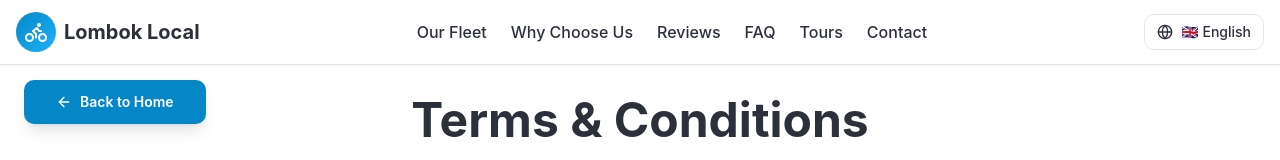
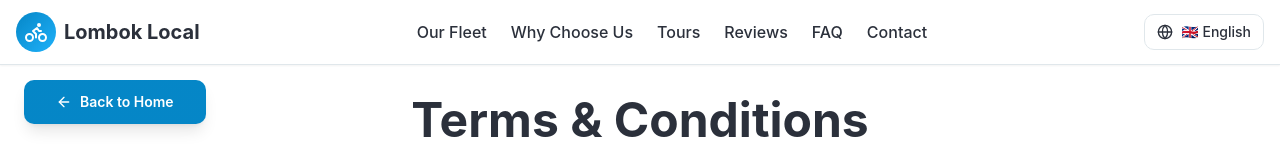
Before and after one commit to LombokAdventures/lombok-ride-buddy, a React (Vite) app: page /lombok-ride-buddy/terms in a window 1280 px wide. Shown: the top 160 px of the page. Built offline with nearby package versions, Linux system fonts and the light colour scheme; the HTML template or start-up script is replaced by a standard one.

Commit message:
Reorder navigation: Tours → Reviews → FAQ

```diff
--- a/src/components/Header.tsx
+++ b/src/components/Header.tsx
@@ -14,9 +14,9 @@ export const Header = () => {
   const navItems = [
     { label: t.nav.fleet, href: '#fleet' },
     { label: t.nav.about, href: '#benefits' },
+    { label: t.nav.tours, href: '#coming-soon' },
     { label: 'Reviews', href: '#reviews' },
     { label: 'FAQ', href: '#faq' },
-    { label: t.nav.tours, href: '#coming-soon' },
     { label: t.nav.contact, href: '#footer' },
   ];
 
--- a/src/pages/Index.tsx
+++ b/src/pages/Index.tsx
@@ -18,11 +18,11 @@ const Index = () => {
         <Fleet />
         <Benefits />
         <HowItWorks />
+        <div id="coming-soon">
+          <ComingSoon />
+        </div>
         <div id="reviews">
           <Reviews />
-        </div>
-        <div id="coming-soon">
-          <ComingSoon />
         </div>
         <div id="faq">
           <FAQ />
```
